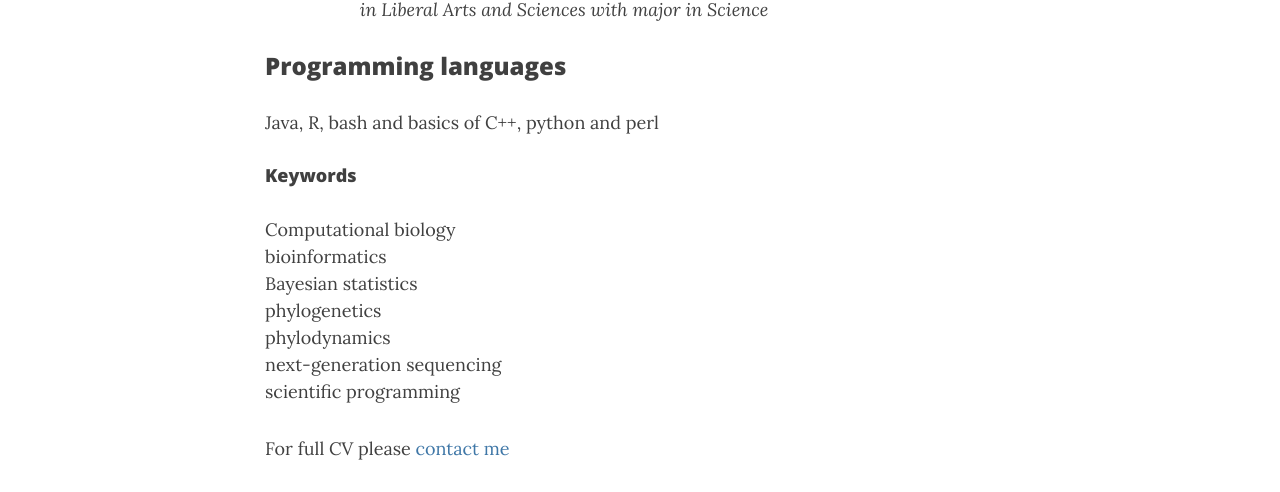
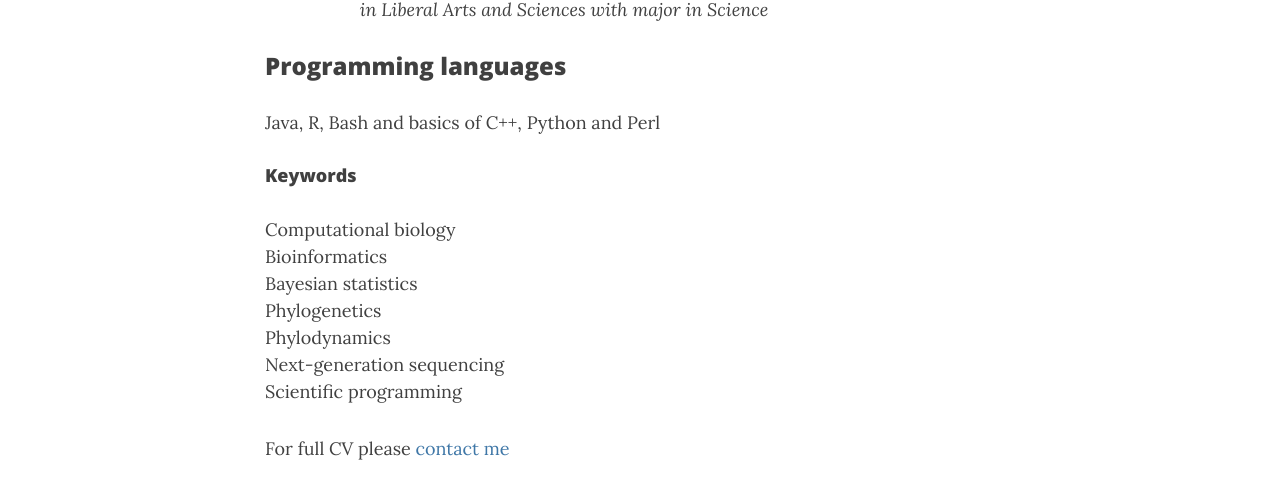
Before and after one commit to boskovav/boskovav.github.io, a Jekyll site: the page built from about.md, in a window 1280 px wide and 900 px high, scrolled down 649 px. Shown: the part 149-641 px from the top of the window. Built offline with Jekyll 4.4.1, drawn with Linux system fonts in a browser that asks for light colours; nearby versions of some CDN libraries.

```diff
--- a/about.md
+++ b/about.md
@@ -22,15 +22,15 @@ I am a computational biologist interested in phyodynamics of viruses and genomic
 &nbsp;&nbsp;&nbsp;&nbsp;&nbsp;&nbsp;&nbsp;&nbsp;&nbsp;&nbsp;&nbsp;&nbsp;&nbsp;&nbsp;&nbsp;&nbsp;&nbsp;&nbsp;&nbsp;&nbsp;_in Liberal Arts and Sciences with major in Science_
 
 ### Programming languages
-Java, R, bash and basics of C++, python and perl
+Java, R, Bash and basics of C++, Python and Perl
 
 #### Keywords
 Computational biology
-bioinformatics
+Bioinformatics
 Bayesian statistics
-phylogenetics
-phylodynamics
-next-generation sequencing
-scientific programming
+Phylogenetics
+Phylodynamics
+Next-generation sequencing
+Scientific programming
 
 For full CV please [contact me]("https://boskovav.github.io/contact/")
```
